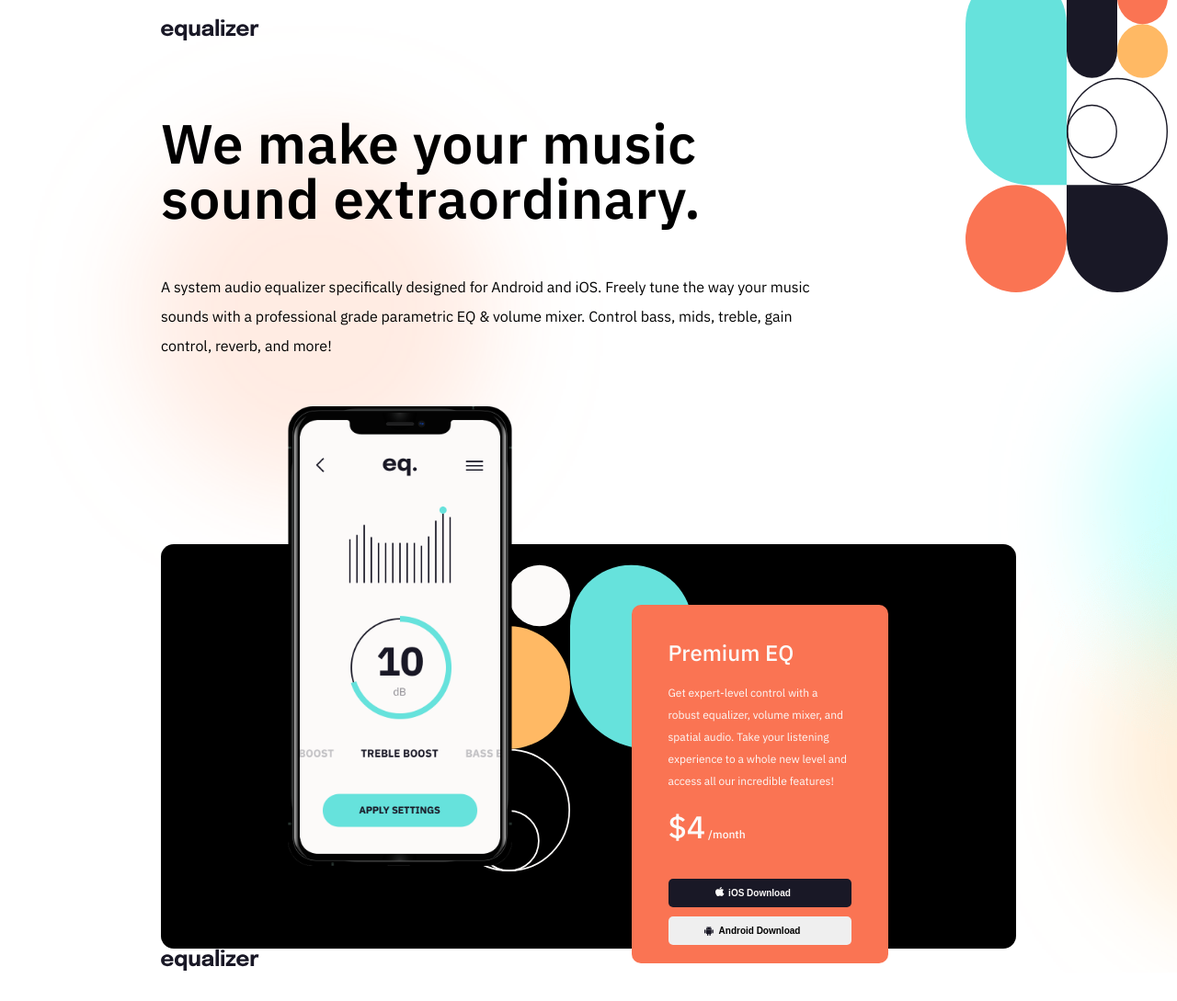
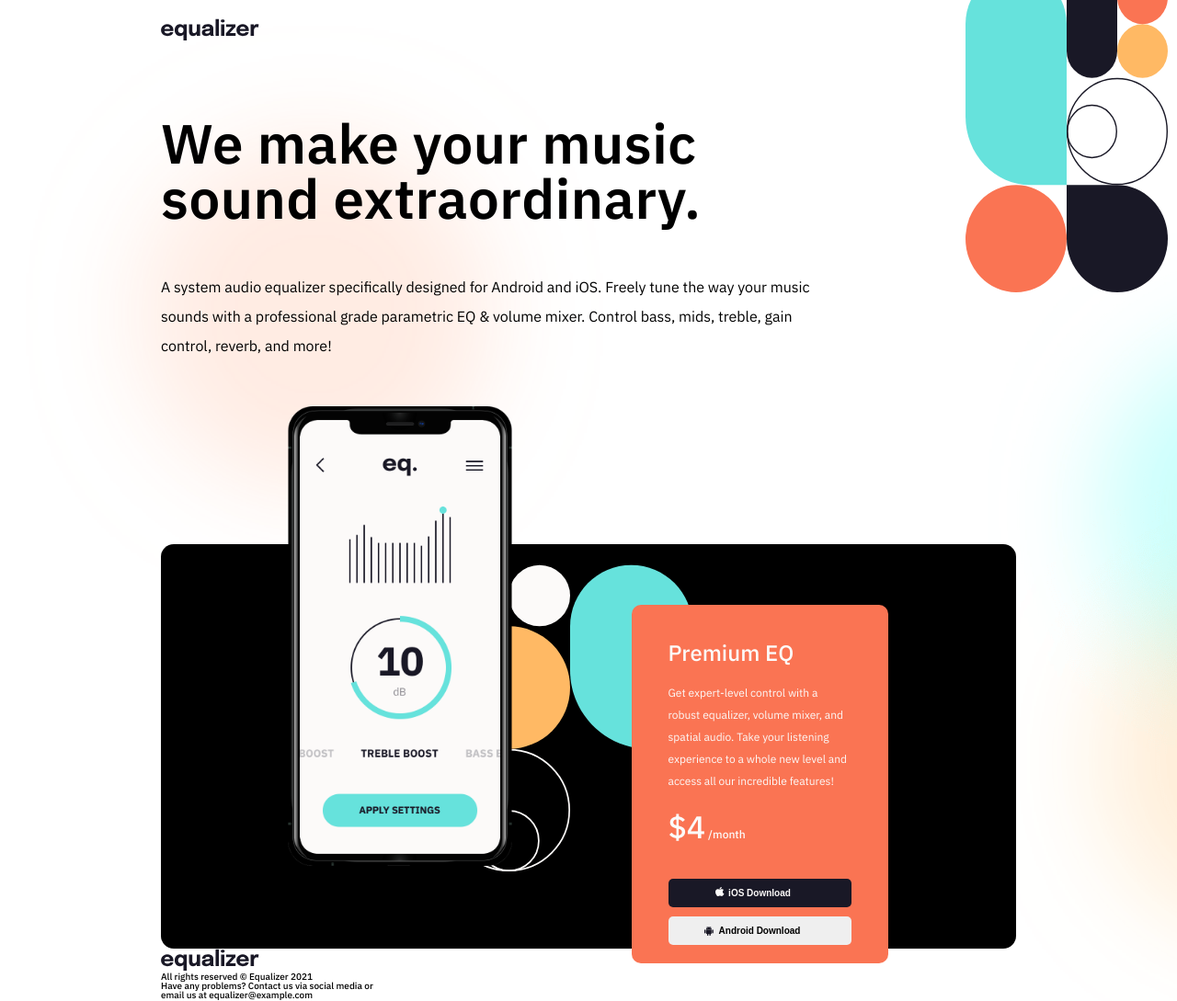
Before and after one commit to justinchore/Frontend_IO, a plain HTML site: page 04_equalizer-landing-page/starter-code/index.html in a window 1280 px wide. Shown: the whole page at 92% size. Before the commit the page ends 1058 px from the top, so only its background shows below. Drawn offline with Linux system fonts and the light colour scheme.

Commit message:
Separate Paragraph

```diff
--- a/04_equalizer-landing-page/starter-code/index.html
+++ b/04_equalizer-landing-page/starter-code/index.html
@@ -84,9 +84,9 @@
         <img class="company-logo" src="./assets/logo.svg" alt="company-logo" />
       </div>
       <div class="footer-contact">
-        <!--  All rights reserved ©
-    Equalizer 2021 Have any problems? Contact us via social media or email us at
-    equalizer@example.com -->
+        <p>All rights reserved © Equalizer 2021</p>
+        <p>Have any problems? Contact us via social media or</p>
+        <p>email us at equalizer@example.com</p>
       </div>
       <div class="social-media-links"></div>
     </section>
```
